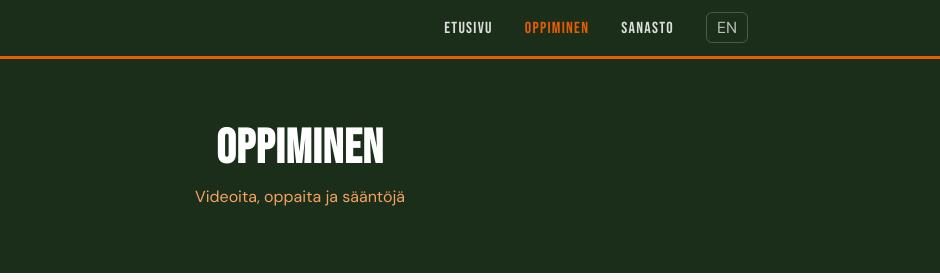
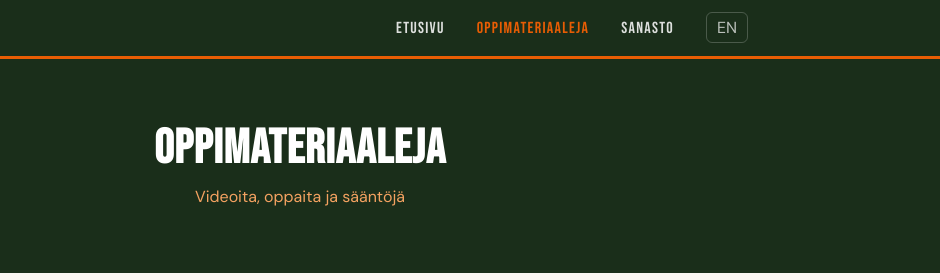
Before and after one commit to wilenius/tuplakiekko, an Astro site: page /oppi in a window 1280 px wide. Shown: the top 280 px of the page, 340-1280 px from the left. Built offline with nearby package versions, Linux system fonts and the light colour scheme; Astro itself is replaced by a stand-in of ours.

Commit message:
navi fix

```diff
--- a/src/layouts/Layout.astro
+++ b/src/layouts/Layout.astro
@@ -11,7 +11,7 @@ import '../styles/global.css';
 const navItems = lang === 'fi'
   ? [
       { href: '/', label: 'Etusivu' },
-      { href: '/oppi/', label: 'Oppiminen' },
+      { href: '/oppi/', label: 'Oppimateriaaleja' },
       { href: '/sanasto/', label: 'Sanasto' },
     ]
   : [
--- a/src/pages/index.astro
+++ b/src/pages/index.astro
@@ -40,7 +40,6 @@ import Layout from '../layouts/Layout.astro';
           <span class="event-date">9.5.</span>
           <div class="event-info">
             <h3>Iloranta Open</h3>
-            <p>Lis&auml;tietoja: <a href="https://iloranta.fi">iloranta.fi</a></p>
           </div>
         </li>
         <li class="event-item">
--- a/src/pages/oppi.astro
+++ b/src/pages/oppi.astro
@@ -2,10 +2,10 @@
 import Layout from '../layouts/Layout.astro';
 ---
 
-<Layout title="Oppiminen – Helsinki DDC" lang="fi" activePage="Oppiminen">
+<Layout title="Oppimateriaaleja – Helsinki DDC" lang="fi" activePage="Oppimateriaaleja">
   <div class="page-header">
     <div class="container">
-      <h1>OPPIMINEN</h1>
+      <h1>OPPIMATERIAALEJA</h1>
       <p>Videoita, oppaita ja s&auml;&auml;nt&ouml;j&auml;</p>
     </div>
   </div>
```
